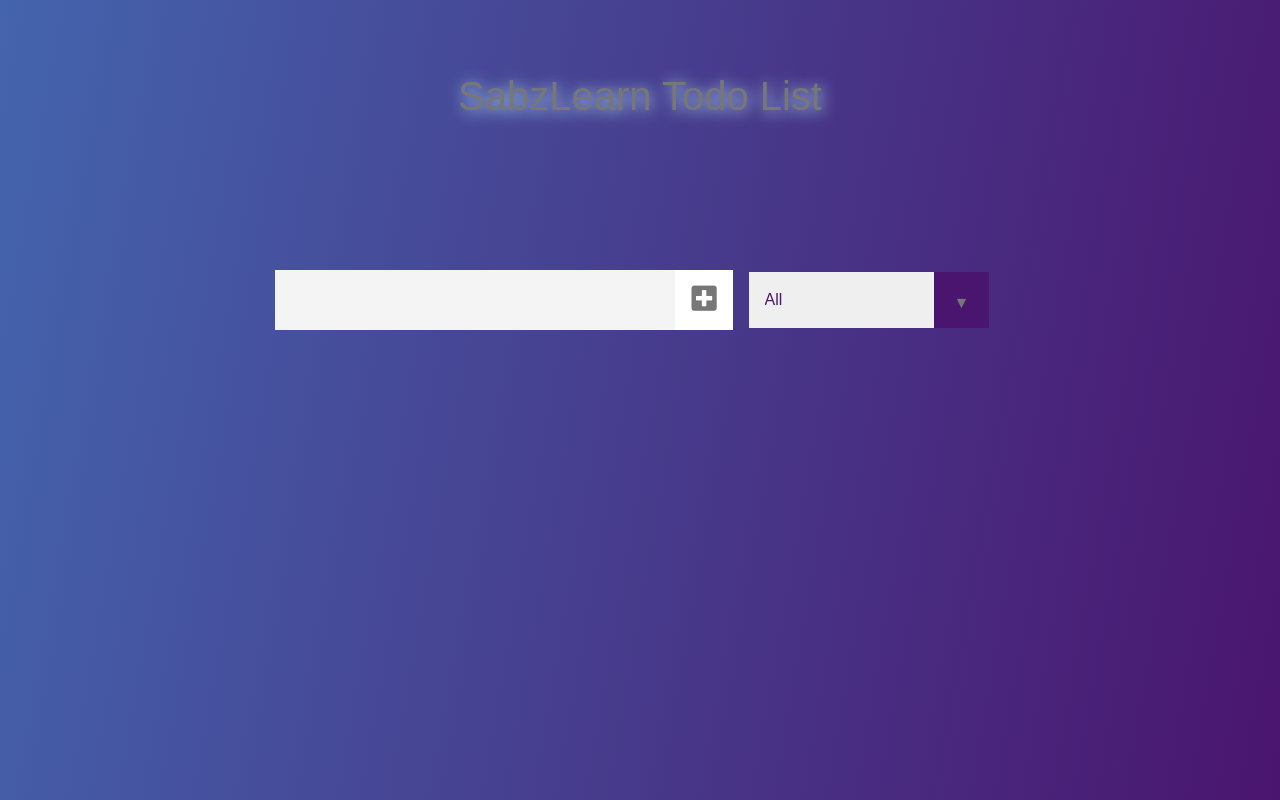
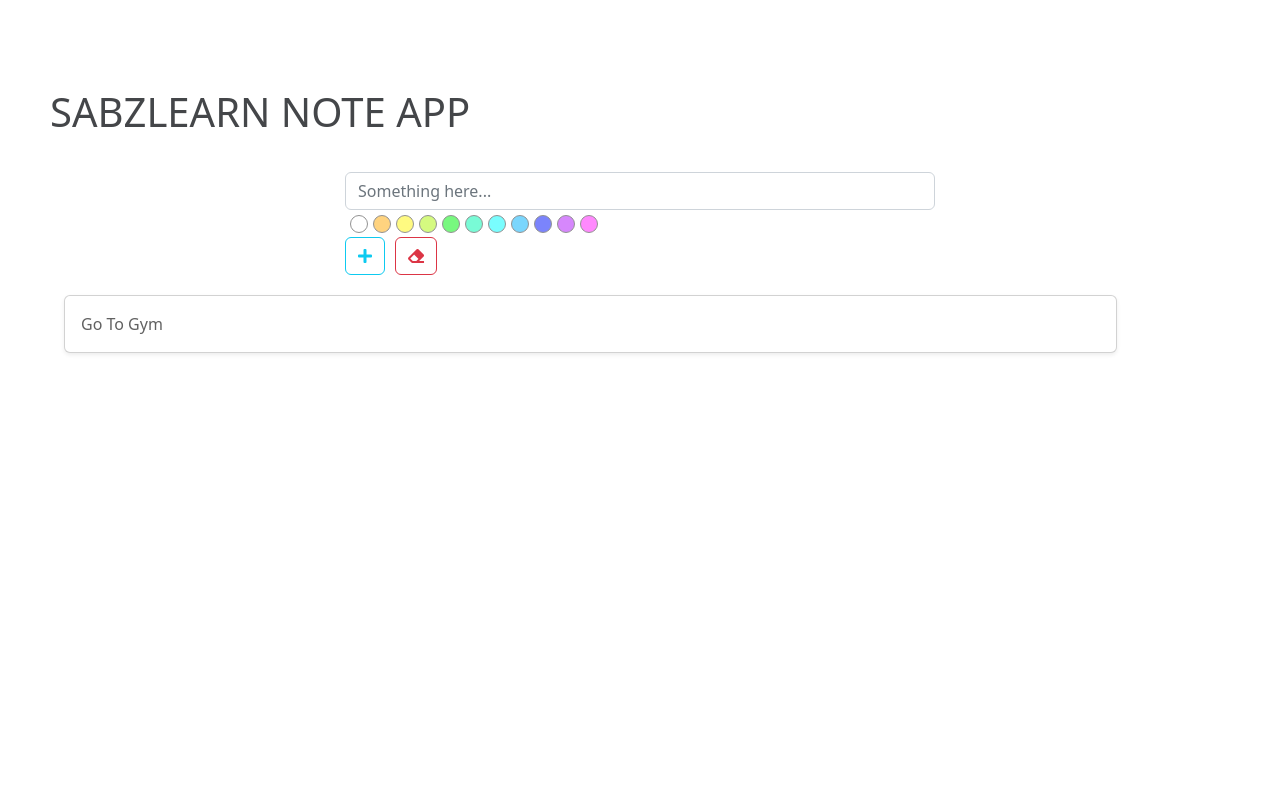
Before and after one commit to gholamreza-hasnzade/learning-reactjs, a React (Create React App) app: page / in a window 1280 px wide. Built offline with nearby package versions, Linux system fonts and the light colour scheme.

Commit message:
add note app in system

```diff
--- /dev/null
+++ b/src/class-components/NoteApp/App.css
@@ -0,0 +1,156 @@
+:root {
+  --detail-color: #D10294;
+  --section-color: #616161;
+  --white-color: #F8F8FF;
+  --header-color: #444649;
+}
+
+body {
+  color: var(--white-color);
+  font-family: Arial, Helvetica, sans-serif;
+  text-align: center;
+  margin: 0px;
+  font-size: 8pt;
+  -webkit-font-smoothing: antialiased;
+  -moz-osx-font-smoothing: grayscale;
+  overflow-x: hidden;
+}
+
+section {
+  padding: 70px 0 70px 0;
+  color: var(--section-color);
+  line-height: 11pt;
+  position: relative;}
+
+  section .container {
+    max-width: 1200px;
+    margin: 0 auto;
+    padding: 0 10px;
+    width: 100%;
+    box-sizing: border-box; }
+
+  section .flex-50-gt-sm {
+    display: block;
+}
+
+section:nth-of-type(2) {
+  height: calc(78.3vh + 53px);
+}
+
+.flex {
+  display: flex;
+  flex-direction: column;
+  justify-content: center;
+  align-items: center;}
+
+  .flex.wrap {
+    flex-wrap: wrap;}
+
+  .flex.row {
+    flex-direction: row;
+}
+
+.header {
+  font-size: 25pt;
+  position: relative;
+  color: var(--header-color);
+  position: relative;
+}
+
+.header-bar {
+  margin: 25px 0 60px 0;
+  width: 70px;
+  height: 4px;
+  background: var(--header-color);
+}
+
+.highlight {
+  color: var(--detail-color);
+}
+
+.label {
+  font-size: 14pt;
+  font-weight: 500;
+}
+
+.upper {
+  text-transform: uppercase;
+}
+
+@media screen and (min-width: 290px){
+  .header {
+    font-size: 18pt;
+  }
+}
+
+@media screen and (min-width: 600px){
+  body {
+    font-size: 12pt;
+  }
+
+  section {
+    line-height: 18pt;
+    padding: 100px 0 130px 0;}
+
+    section .container {
+    padding: 0 10px;
+  }
+
+  .container {
+    padding: 0 20px;
+  }
+
+  .header {
+    font-size: 30pt;
+  }
+
+  .header-bar {
+    margin: 25px 0 50px 0;
+  }
+
+  .label {
+    font-size: 18pt;
+  }
+}
+
+@media screen and (min-width: 960px){
+  .flex.row-gt-sm {
+    flex-direction: row;}
+
+    .flex-50-gt-sm {
+      -webkit-flex: 1 1 50%;
+      -ms-flex: 1 1 50%;
+      flex: 1 1 50%;
+      max-width: 50%;
+      max-height: 100%;
+      box-sizing: border-box;
+  }
+}
+
+/* ITEM */
+
+.within-list {
+  cursor: pointer;
+}
+
+#listed:nth-child(odd):hover {
+  cursor: pointer;
+}
+
+/* FIXED LIST OF COLORS */
+#color-select {
+  display: flex;
+  padding: 5px 10px 0 0;
+}
+
+.color-box {
+  border: solid 1px #929292;
+  border-radius: 50%;
+  height: 18px;
+  width: 18px;
+  margin-left: 5px;
+}
+
+#btn-save {
+  margin-right: 10px !important;
+}
--- /dev/null
+++ b/src/class-components/NoteApp/ColorBox.js
@@ -0,0 +1,10 @@
+import React, { Component } from "react";
+
+export default class ColorBox extends Component {
+    render() {
+        const { color } = this.props;
+        return (
+            <div className="color-box" style={{ backgroundColor: color }}></div>
+        );
+    }
+}
--- /dev/null
+++ b/src/class-components/NoteApp/Note.js
@@ -0,0 +1,14 @@
+import React, { Component } from "react";
+
+export default class Note extends Component {
+    render() {
+        return (
+            <div
+                className="card shadow-sm rounded"
+                style={{ backgroundColor: "#fff" }}
+            >
+                <p className="card-text p-3">Go To Gym</p>
+            </div>
+        );
+    }
+}
--- /dev/null
+++ b/src/class-components/NoteApp/NoteApp.js
@@ -0,0 +1,110 @@
+import React, { Component } from "react";
+import Note from "./Note";
+import ColorBox from "./ColorBox";
+import "./App.css";
+export default class NoteApp extends Component {
+    constructor(props) {
+        super(props);
+        this.state = {
+            colors: [
+                "#fff",
+                "#FFD37F",
+                "#FFFA81",
+                "#D5FA80",
+                "#78F87F",
+                "#79FBD6",
+                "#79FDFE",
+                "#7AD6FD",
+                "#7B84FC",
+                "#D687FC",
+                "#FF89FD",
+            ],
+            notes: [],
+            noteTitle: "",
+            inputColor: "#fff",
+        };
+    }
+
+
+
+
+    render() {
+        const { colors } = this.state;
+        return (
+            <>
+                <div>
+                    <section id="home">
+                        <div className="container">
+                            <div className="header upper">
+                                SabzLearn Note App
+                            </div>
+
+                            <br />
+                            <br />
+                            <div className="flex row-gt-sm">
+                                <div className="flex flex-50-gt-sm">
+                                    <div className="col-12 col-sm-12 col-md-12 col-lg-12 col-xl-12 mx-auto">
+                                        <input
+                                            id="input-field"
+                                            className="form-control"
+                                            type="text"
+                                            style={{
+                                                backgroundColor:
+                                                    this.state.inputColor,
+                                            }}
+                                            placeholder="Something here..."
+                                        />
+                                    </div>
+                                    <div className="col-12 col-sm-12 col-md-12 col-lg-12 col-xl-12 mx-auto">
+                                        <div id="color-select">
+                                            {colors.map((color, index) => (
+                                                <ColorBox
+                                                    color={color}
+                                                    key={index}
+                                                />
+                                            ))}
+                                        </div>
+                                    </div>
+                                    <div className="col-12 col-sm-12 col-md-12 col-lg-12 col-xl-12 mx-auto my-1 text-right">
+                                        <button
+                                            id="btn-save"
+                                            type="button"
+                                            className="btn btn-outline-info"
+                                        >
+                                            <span className="fa fa-plus"></span>
+                                        </button>
+                                        <button
+                                            id="btn-delete"
+                                            type="button"
+                                            className="btn btn-outline-danger"
+                                        >
+                                            <span
+                                                id="btn-icon"
+                                                className="fa fa-eraser"
+                                            ></span>
+                                        </button>
+                                    </div>
+                                </div>
+                            </div>
+
+                            <div className="flex row-gt-sm">
+                                <div className="col-12 col-sm-12 col-md-12 col-lg-12 col-xl-12">
+                                    <div className="container">
+                                        <div className="row">
+                                            <div
+                                                id="listed"
+                                                className="col-11 col-sm-11 col-md-11 col-lg-11 col-xl-11 p-3 card-columns"
+                                            >
+                                                <Note />
+                                            </div>
+                                        </div>
+                                    </div>
+                                </div>
+                            </div>
+                        </div>
+                    </section>
+                </div>
+            </>
+        );
+    }
+}
--- a/src/class-components/index.js
+++ b/src/class-components/index.js
@@ -1,6 +1,7 @@
 import React, { Component } from "react";
-import Shop from "./shop/Shop";
-import TodoList from "./todolists/TodoList";
+//import Shop from "./shop/Shop";
+//import TodoList from "./todolists/TodoList";
+import NoteApp from "./NoteApp/NoteApp";
 //import AddForm from "./book/addForm";
 //import Header from "./book/header";
 //import {FiUsers} from "react-icons/fi"
@@ -20,7 +21,7 @@
     render() {
         return (
             <div className="">
-                <TodoList />
+                <NoteApp />
             </div>
         );
     }
```
